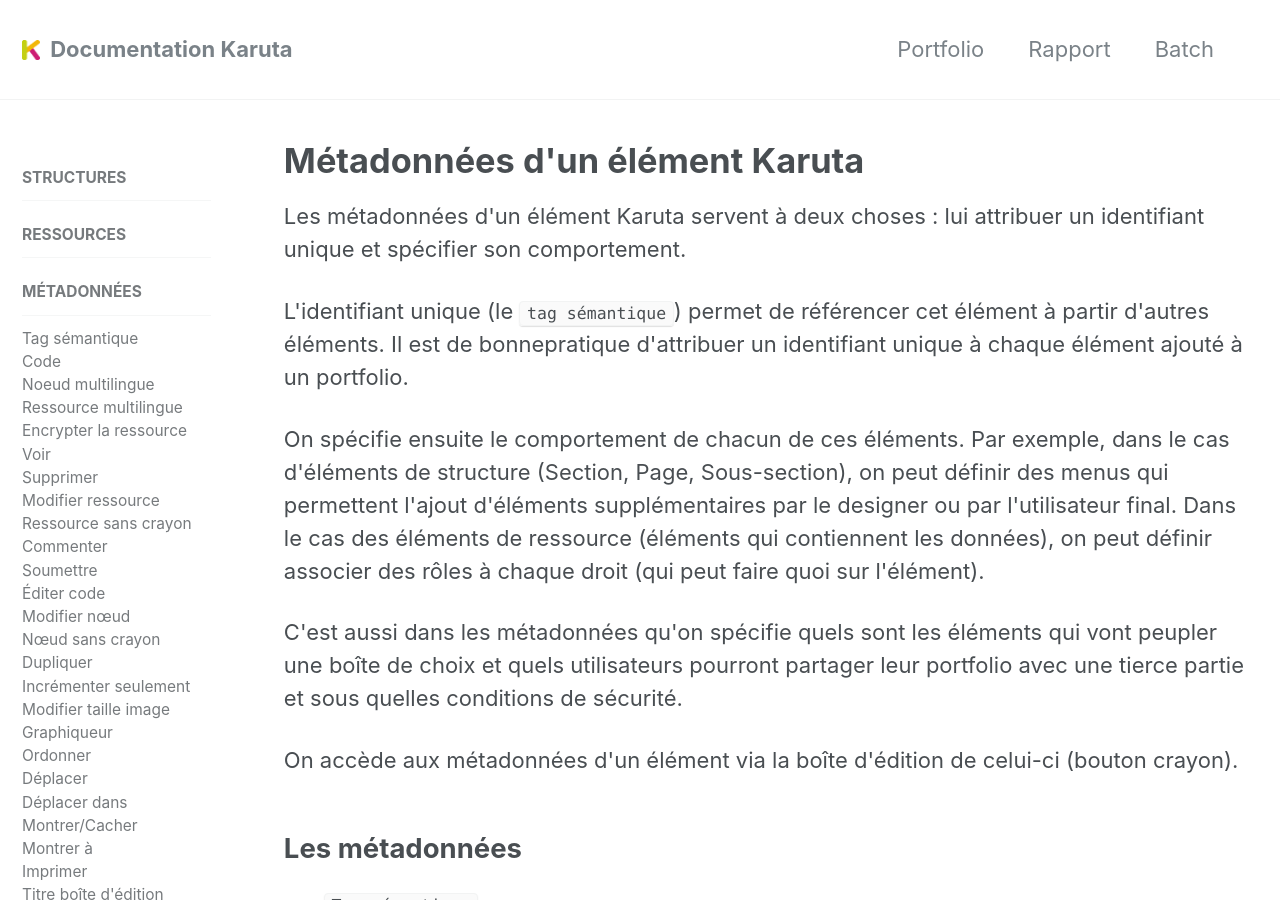
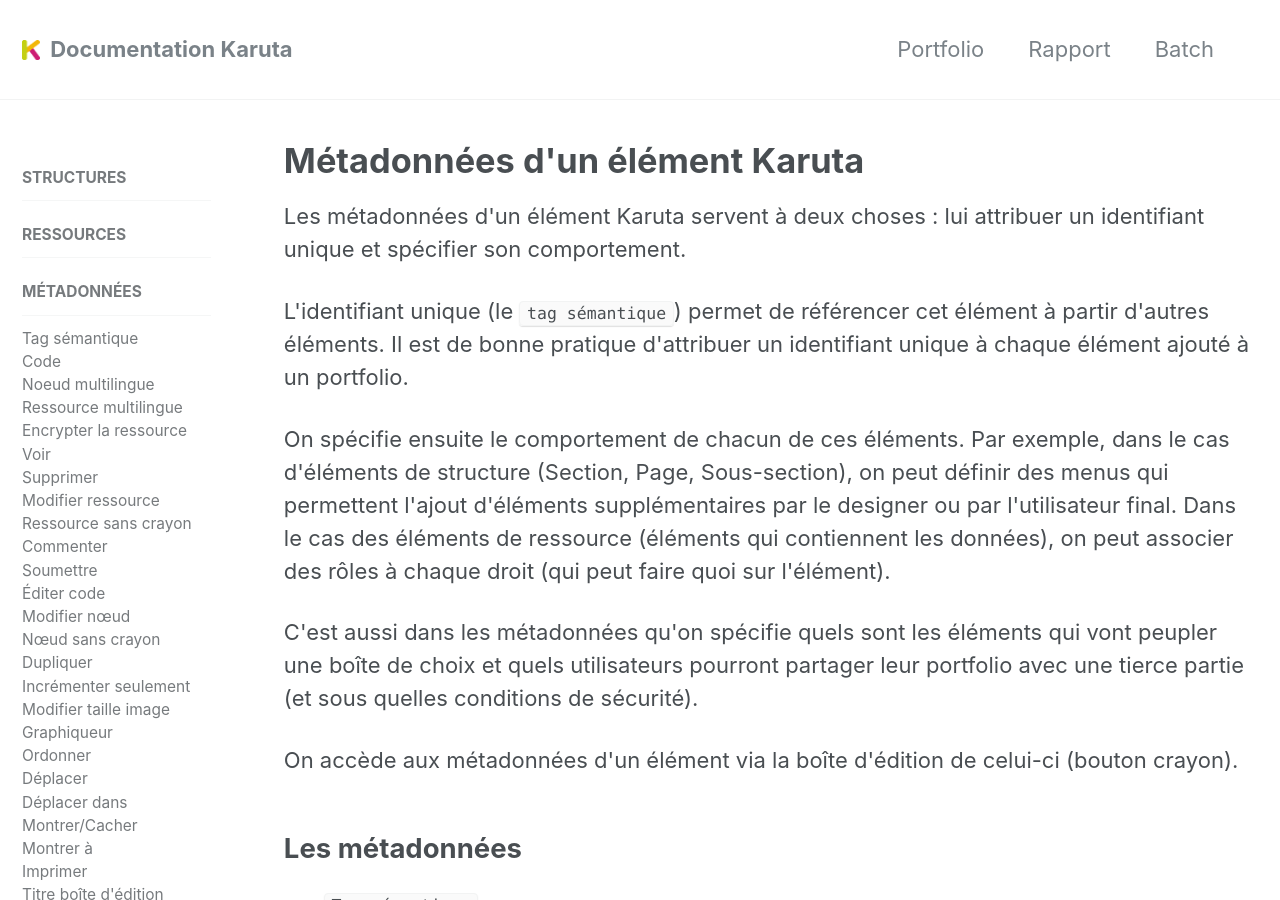
Before and after one commit to karutaproject/karuta-frontend-documentation, a Jekyll site: the page built from _pages/metadata_fr.html, in a window 1280 px wide and 900 px high. Built offline with Jekyll 4.4.1, drawn with Linux system fonts in a browser that asks for light colours.

Commit message:
corrections

```diff
--- a/_pages/metadata_fr.html
+++ b/_pages/metadata_fr.html
@@ -11,20 +11,20 @@
 </p>
 <p>
 	L'identifiant unique (le <code>tag sémantique</code>) permet de référencer cet élément à partir
-	d'autres éléments. Il est de bonnepratique d'attribuer un identifiant unique à chaque élément
+	d'autres éléments. Il est de bonne pratique d'attribuer un identifiant unique à chaque élément
 	ajouté à un portfolio.
 </p>
 <p>
 	On spécifie ensuite le comportement de chacun de ces éléments. Par exemple, dans le cas d'éléments
 	de structure (Section, Page, Sous-section), on peut définir des menus qui permettent l'ajout
 	d'éléments supplémentaires par le designer ou par l'utilisateur final. Dans le cas des éléments de
-	ressource (éléments qui contiennent les données), on 	peut définir associer des rôles à chaque
+	ressource (éléments qui contiennent les données), on peut associer des rôles à chaque
 	droit (qui peut faire quoi sur l'élément).
 </p>
 <p>
 	C'est aussi dans les métadonnées qu'on spécifie quels sont les éléments qui vont peupler une boîte
-	de choix et quels utilisateurs pourront partager leur portfolio avec une tierce partie et sous
-	quelles conditions de sécurité.
+	de choix et quels utilisateurs pourront partager leur portfolio avec une tierce partie (et sous
+	quelles conditions de sécurité).
 </p>
 <p>On accède aux métadonnées d'un élément via la boîte d'édition de celui-ci (bouton crayon).</p>
 
```
